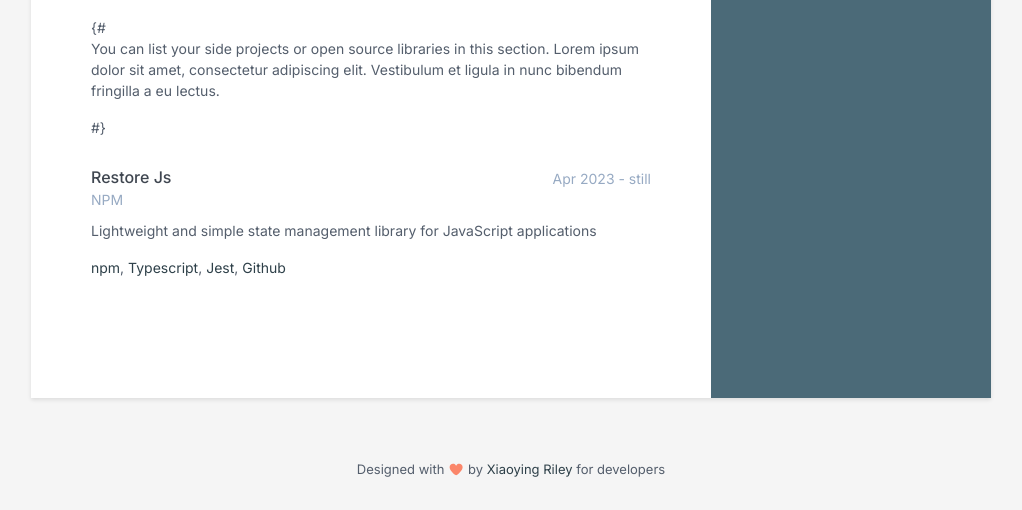
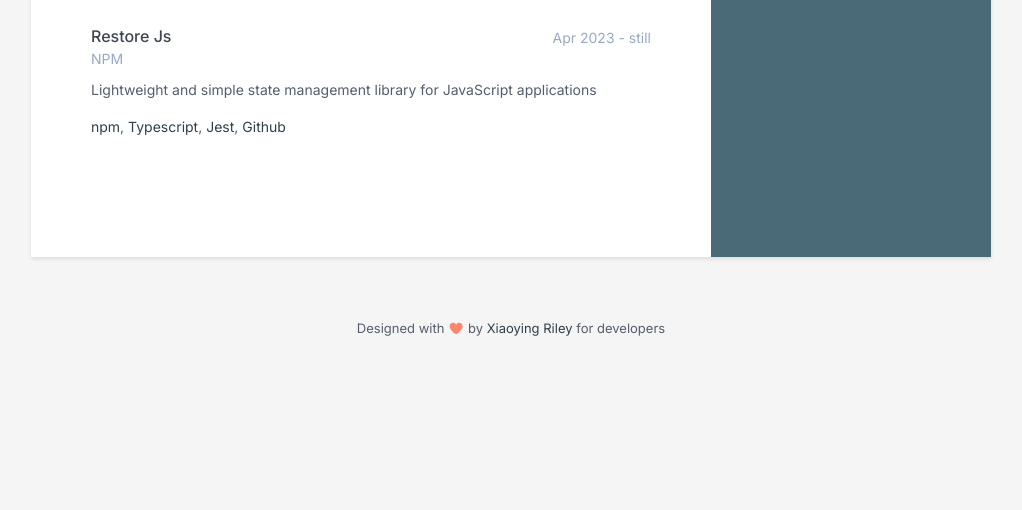
Before and after one commit to yunusemrejs/yunusemrejs-github.io, a plain HTML site: page index.html in a window 1280 px wide. Shown: the part 1125-1635 px from the top of the page, without its empty margins (129-1151 px from the left). After the commit the page ends 1494 px from the top, so only its background shows below. Drawn offline with Linux system fonts and the light colour scheme.

Commit message:
Update comment html

```diff
--- a/index.html
+++ b/index.html
@@ -216,7 +216,7 @@
 						</span>MY OPEN SOURCE PROJECTS
 					</h2>
 					<div class="intro">
-						{# <p>You can list your side projects or open source libraries in this section. Lorem ipsum dolor sit amet, consectetur adipiscing elit. Vestibulum et ligula in nunc bibendum fringilla a eu lectus.</p> #}
+						<!-- <p>You can list your side projects or open source libraries in this section. Lorem ipsum dolor sit amet, consectetur adipiscing elit. Vestibulum et ligula in nunc bibendum fringilla a eu lectus.</p> -->
 					</div>
 					<!--//intro-->
 					<div class="item">
```
